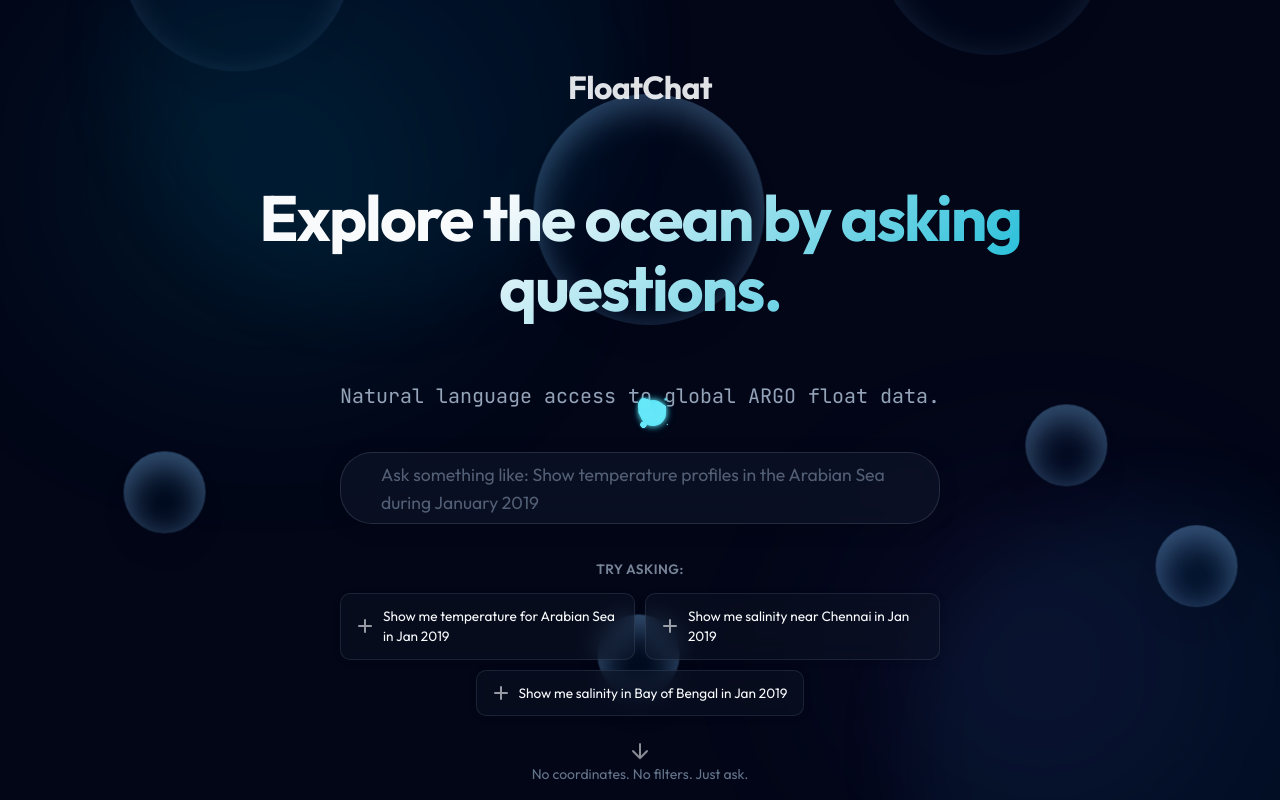
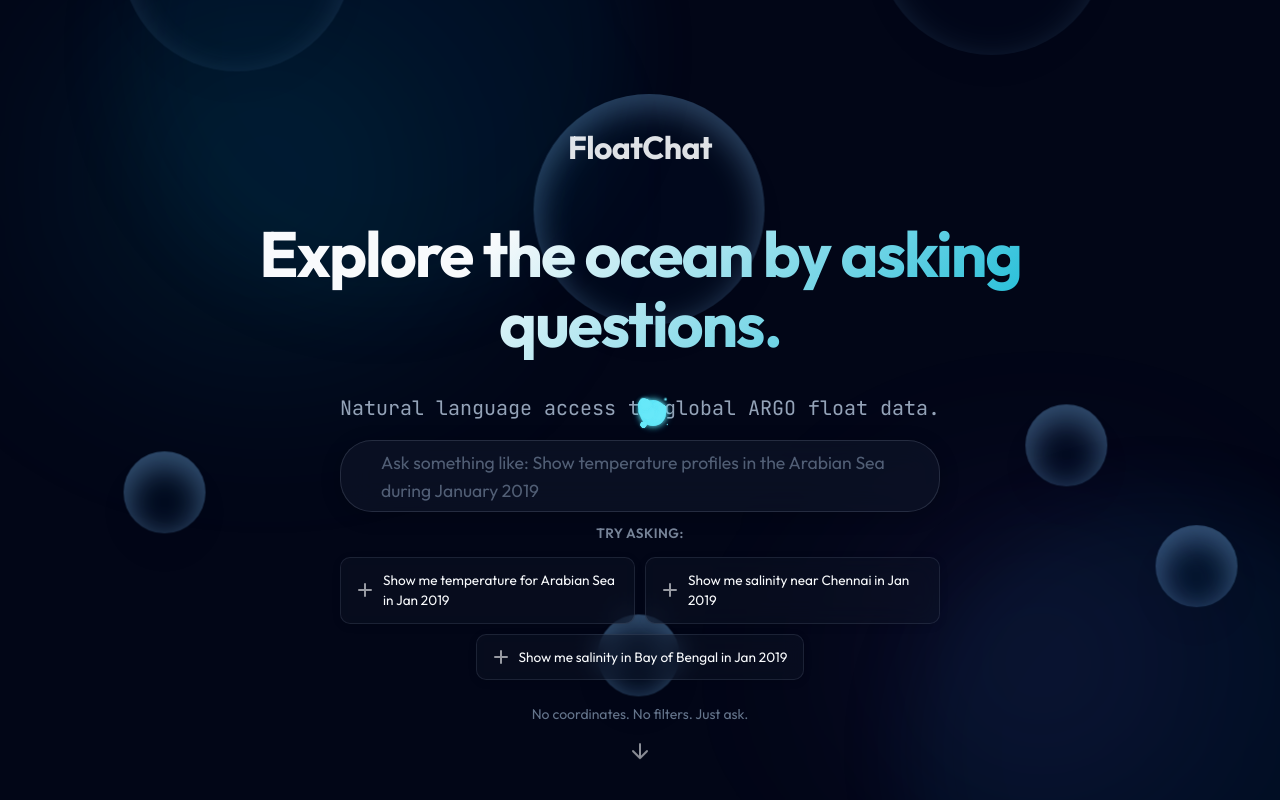
Before and after one commit to FROZENFIRE07/FloatChat-App, a React (Create React App) app in the folder frontend/: page / in a window 1280 px wide. Built offline with nearby package versions, Linux system fonts and the light colour scheme; no server answers; the HTML template or start-up script is replaced by a standard one.

Commit message:
fix: resolve CSS collision on results page by renaming landing hero class

```diff
--- a/frontend/src/components/LandingPage.css
+++ b/frontend/src/components/LandingPage.css
@@ -43,7 +43,8 @@
   animation: float-slow 20s infinite ease-in-out reverse;
 }
 
-.hero-section {
+/* Renamed from .hero-section to avoid collision with WorkspaceLayout */
+.landing-hero-section {
   position: relative;
   z-index: 10;
   max-width: 900px;
@@ -340,7 +341,7 @@
 }
 
 /* Transition Animations */
-.hero-section.fade-out {
+.landing-hero-section.fade-out {
   animation: fade-out-up 0.4s ease-out forwards;
 }
 
--- a/frontend/src/components/LandingPage.js
+++ b/frontend/src/components/LandingPage.js
@@ -34,7 +34,7 @@
     <div className={`landing-page ${isTransitioning ? 'transitioning' : ''}`}>
       <MorphingCursor isTransitioning={isTransitioning} />
       <BubbleBackground isSlowed={isTransitioning} />
-      <div className={`hero-section ${isTransitioning ? 'fade-out' : ''}`}>
+      <div className={`landing-hero-section ${isTransitioning ? 'fade-out' : ''}`}>
         <div className="hero-logo">
           FloatChat
         </div>
```
